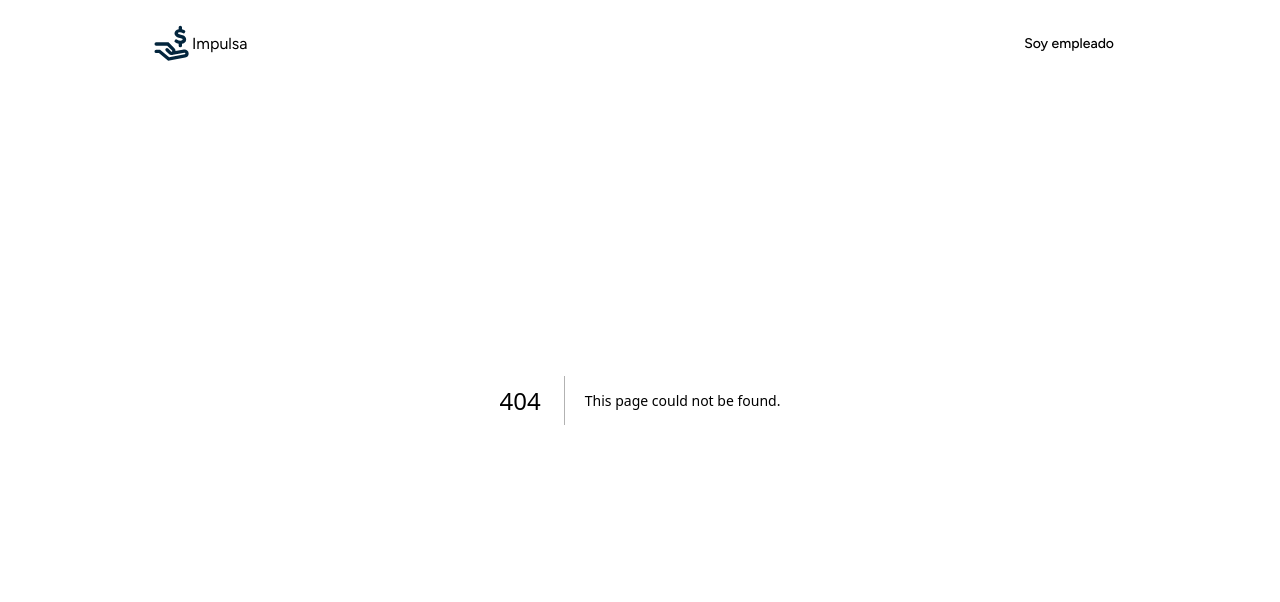
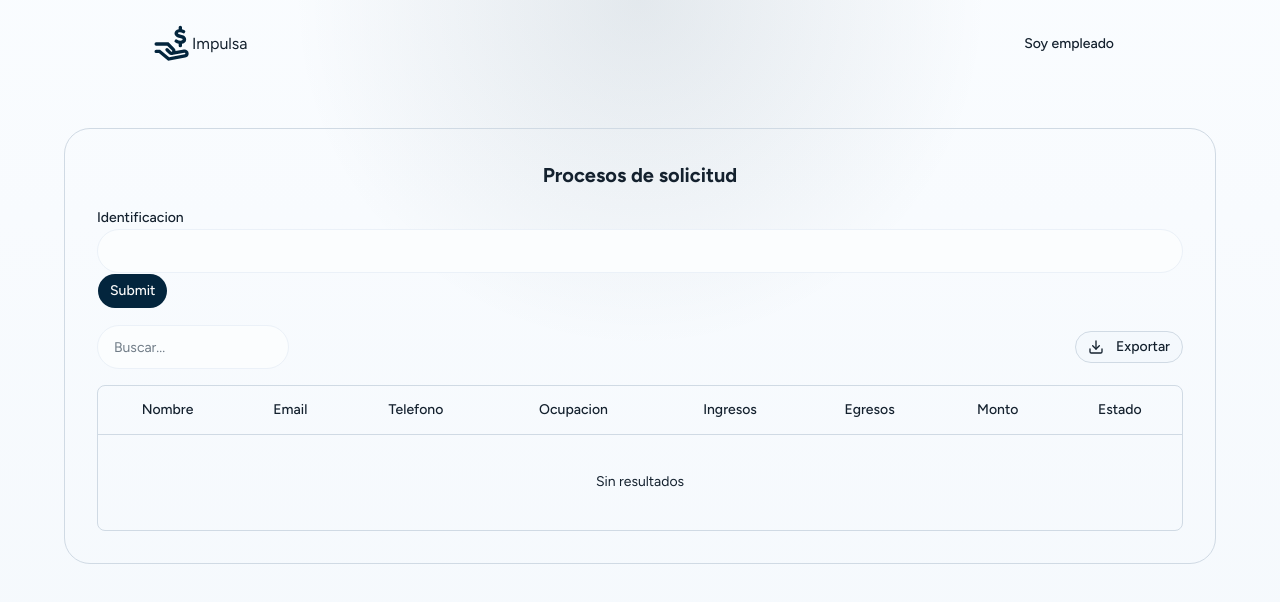
Before and after one commit to Wida7/solicitud-credito, a Next.js app: page /view/consult in a window 1280 px wide. Before the commit this address had no page. Shown: the top 602 px of the page. Built offline with nearby package versions, Linux system fonts and the light colour scheme.

Commit message:
[feature]: Se agrega vista para consultar estados

```diff
--- /dev/null
+++ b/src/app/view/consult/columns.tsx
@@ -0,0 +1,70 @@
+import { Badge } from "@/components/ui/badge";
+import { cn } from "@/lib/utils";
+import { formatCurrency } from "@/lib/utils/formatCurrency";
+import { Application } from "@/modules/application/domain/types/application.types";
+import type { ColumnDef } from "@tanstack/react-table";
+
+const moneyCell = (value: number) => (
+  <div className=" font-medium">{formatCurrency(value)}</div>
+);
+
+export const getColumns = (
+): ColumnDef<Application>[] => [
+  {
+    accessorKey: "name",
+    header: "Nombre",
+    cell: ({ row }) => <div className="font-medium">{row.getValue("name")}</div>,
+  },
+  {
+    accessorKey: "email",
+    header: "Email",
+    cell: ({ row }) => <div className="lowercase">{row.getValue("email")}</div>,
+  },
+  {
+    accessorKey: "phone",
+    header: "Telefono",
+    cell: ({ row }) => <div>{row.getValue("phone") || "-"}</div>,
+  },
+  {
+    accessorKey: "occupation",
+    header: "Ocupacion",
+    cell: ({ row }) => <div>{row.getValue("occupation") || "-"}</div>,
+  },
+  {
+    accessorKey: "ingresos",
+    header: () => <div className="">Ingresos</div>,
+    cell: ({ row }) => moneyCell(row.getValue("ingresos")),
+  },
+  {
+    accessorKey: "egresos",
+    header: () => <div className="">Egresos</div>,
+    cell: ({ row }) => moneyCell(row.getValue("egresos")),
+  },
+  {
+    accessorKey: "monto",
+    header: () => <div className="">Monto</div>,
+    cell: ({ row }) => moneyCell(row.getValue("monto")),
+  },
+  {
+    accessorKey: "status",
+    header: "Estado",
+    cell: ({ row }) => {
+      const status = row.getValue<Application["status"]>("status");
+
+      const styles = {
+        APROBADO:
+          "bg-green-600/10 text-green-600 focus-visible:ring-green-600/20 dark:bg-green-400/10 dark:text-green-400 dark:focus-visible:ring-green-400/40 [a&]:hover:bg-green-600/5 dark:[a&]:hover:bg-green-400/5",
+        RECHAZADO:
+          "bg-destructive/10 [a&]:hover:bg-destructive/5 focus-visible:ring-destructive/20 dark:focus-visible:ring-destructive/40 text-destructive",
+        PENDIENTE:
+          "bg-amber-600/10 text-amber-600 focus-visible:ring-amber-600/20 dark:bg-amber-400/10 dark:text-amber-400 dark:focus-visible:ring-amber-400/40 [a&]:hover:bg-amber-600/5 dark:[a&]:hover:bg-amber-400/5",
+      }[status];
+
+      return (
+        <Badge className={cn("border-none focus-visible:outline-none", styles)}>
+          {status}
+        </Badge>
+      );
+    },
+  }
+];
--- /dev/null
+++ b/src/app/view/consult/page.tsx
@@ -0,0 +1,76 @@
+"use client";
+
+import { useState } from "react";
+import DataTable from "@/components/molecules/DataTable";
+import { Application } from "@/modules/application/domain/types/application.types";
+import { getColumns } from "./columns";
+import { SkeletonTable } from "@/components/ui/skeleton";
+import { Button } from "@/components/ui/button";
+import { Input as InputIU } from "@/components/ui/input";
+import { validateApplicationField } from "@/modules/application/domain/validations/application.validator";
+
+type Filters = {
+  identification: Application["identification"];
+};
+
+export default function ReviewsPage() {
+  const [loading, setLoading] = useState(false);
+  const [applications, setApplications] = useState<Application[]>([]);
+  const [errors, setErrors] = useState<Record<string, string>>({});
+  const [filters, setFilters] = useState<Filters>({
+    identification: "",
+  });
+
+const handleChange = (value: Application["identification"]) => {
+  const validation = validateApplicationField({
+    identification: value,
+  });
+
+  setErrors(prev => ({ ...prev, ...validation }));
+
+  setFilters(prev => ({
+    ...prev,
+    identification: value,
+  }));
+};
+
+  return (
+    <>
+      <div className="min-h-screen px-4 pt-28 pb-8 md:px-6 md:pt-32">
+        <div className="mx-auto w-full max-w-6xl space-y-4 rounded-4xl border p-8">
+          <h1 className="text-center text-xl font-bold">Procesos de solicitud</h1>
+          <div>
+            <label className="text-sm font-medium mt-2">Identificacion</label>
+            <div className="flex flex-col">
+              <InputIU
+                value={filters.identification}
+                onChange={(e) => handleChange(e.target.value)}
+                disabled={loading}
+              />
+              {errors.identification && (
+                <p className="text-sm text-destructive mt-1">
+                  {errors.identification}
+                </p>
+              )}
+            </div>
+            <Button type="submit" form="form-rhf-demo">
+              Submit
+            </Button>
+          </div>
+
+
+          {loading ? (
+            <>
+              <p className="animate-pulse text-center text-sm text-muted-foreground">
+                Cargando solicitudes...
+              </p>
+              <SkeletonTable rows={5} className="w-full" />
+            </>
+          ) : (
+            <DataTable data={applications} columns={getColumns()} />
+          )}
+        </div>
+      </div>
+    </>
+  );
+}
--- a/src/components/molecules/DataTable.tsx
+++ b/src/components/molecules/DataTable.tsx
@@ -200,7 +200,7 @@ const DataTable = <TData,>({ data, columns }: DataTableProps<TData>) => {
 						) : (
 							<TableRow>
 								<TableCell colSpan={columns.length} className='h-24 text-center'>
-									No results.
+									Sin resultados
 								</TableCell>
 							</TableRow>
 						)}
--- a/src/components/templates/LandingPageSection.tsx
+++ b/src/components/templates/LandingPageSection.tsx
@@ -12,7 +12,7 @@ export default function LandingPageSection() {
 		<>
 			<main className="overflow-hidden">
 				<section className="bg-background">
-					<div className="relative pt-25 pb-5">
+					<div className="relative pt-25 pb-25">
 						<div className="mask-radial-from-45% mask-radial-to-75% mask-radial-at-top mask-radial-[75%_100%] aspect-2/3 absolute inset-0 opacity-75 blur-xl md:aspect-square lg:aspect-video dark:opacity-5">
 							<Image
 								src="https://images.unsplash.com/photo-1685013640715-8701bbaa2207?q=80&w=2198&auto=format&fit=crop&ixlib=rb-4.1.0&ixid=M3wxMjA3fDB8MHxwaG90by1wYWdlfHx8fGVufDB8fHx8fA%3D%3D"
@@ -55,7 +55,7 @@ export default function LandingPageSection() {
 										asChild
 										className="m-4"
 										variant="secondary">
-										<Link href="#link">
+										<Link href="/view/consult">
 											<span className="text-nowrap">
 												Consultar solicitudes
 											</span>
```
